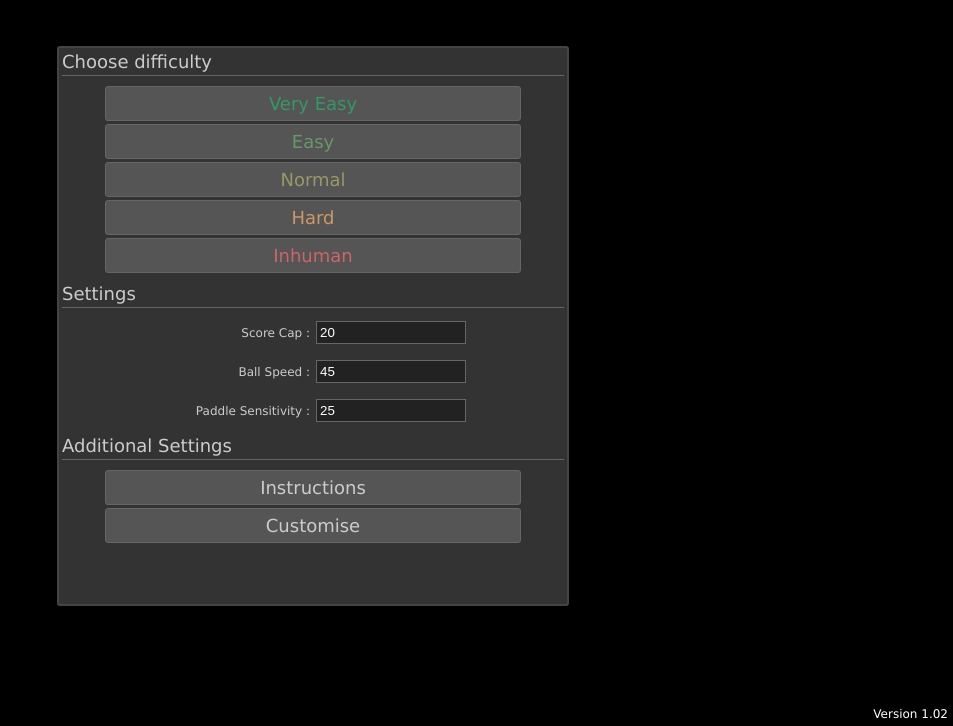
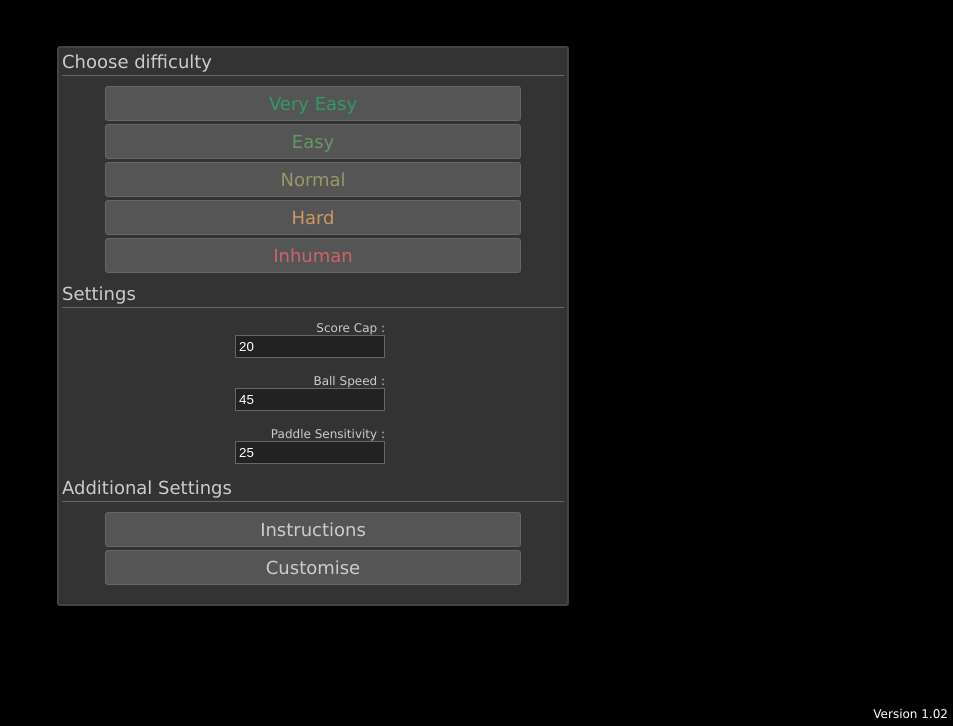
Before and after one commit to RogueSergeant/PONG, a plain HTML site: page index.html in a window 1280 px wide. Shown: the part 74-800 px from the top of the page, without its empty margins (327-1280 px from the left). Drawn offline with Linux system fonts and the light colour scheme.

Commit message:
modified:   stylesheet.css

```diff
--- a/stylesheet.css
+++ b/stylesheet.css
@@ -121,8 +121,7 @@ a:hover {
 }
 
 .row {
-  display: flex;
-  align-items: center;
+  display: grid;
   justify-content: center;
   padding: 3px 0;
   margin-bottom: 10px; /* Optional: adjust the margin as needed */
```
